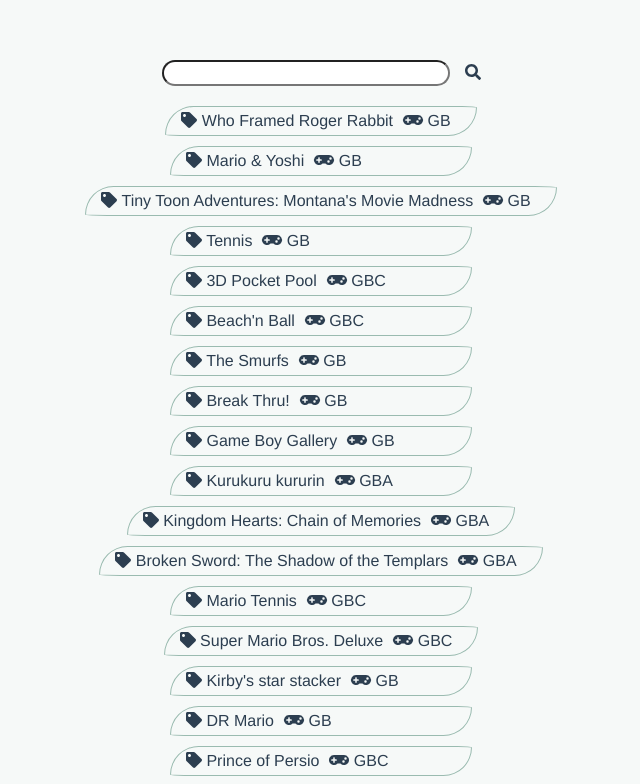
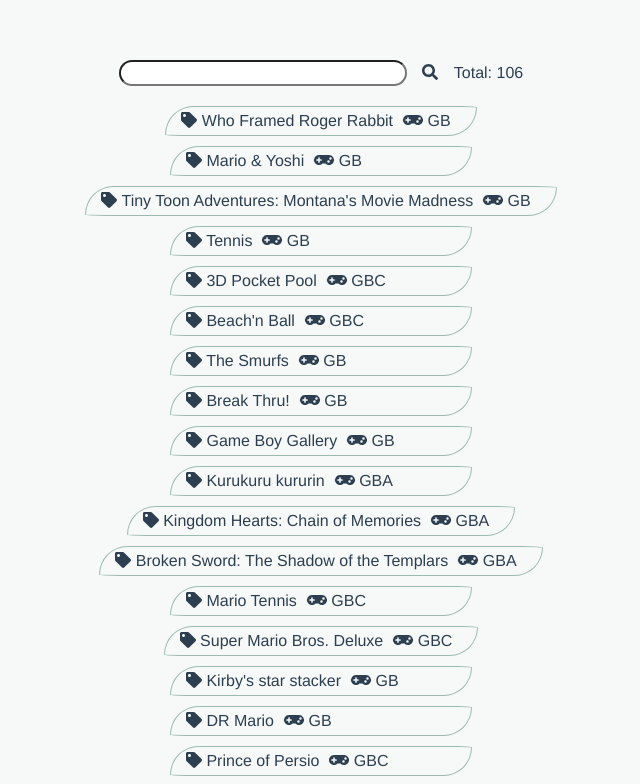
Before and after one commit to odGit/collection-viewer, a Vue app: page / in a window 1280 px wide. Shown: the top 784 px of the page, without its empty margins (319-959 px from the left). Built offline with nearby package versions, Linux system fonts and the light colour scheme.

Commit message:
add total

```diff
--- a/src/App.vue
+++ b/src/App.vue
@@ -1,6 +1,6 @@
 <template>
   <div id="app">
-    <search v-model="searchText" />
+    <search v-model="searchText" :total="filteredData.length" />
     <div
       v-for="(item, index) in filteredData"
       :key='`list-item-${index}`'
@@ -17,7 +17,7 @@
 
 <script lang="ts">
 import { Component, Vue, Watch } from 'vue-property-decorator';
-import { COLLECTION } from '@/services/collection.ts';
+import { COLLECTION } from '@/services/collection';
 import Search from '@/components/search.vue';
 
 import Item from '@/components/item.vue';
--- a/src/components/search.vue
+++ b/src/components/search.vue
@@ -2,6 +2,7 @@
   <div class="search">
     <input :value='value' @input='$emit("input", $event.target.value)'>
     <font-awesome-icon :icon='searchIcon' />
+    <span v-text="`Total: ${total}`"/>
   </div>
 </template>
 
@@ -17,6 +18,9 @@
 export default class Search extends Vue {
   @Prop({ required: false })
   value!: string;
+
+  @Prop({ required: false, default: -1 })
+  total!: number;
 
   private searchIcon = faSearch;
 }
@@ -34,4 +38,7 @@
     font-size: 14px;
     line-height: 20px;
   }
+  .search > span {
+    padding-left: 1rem;
+  }
 </style>
```
